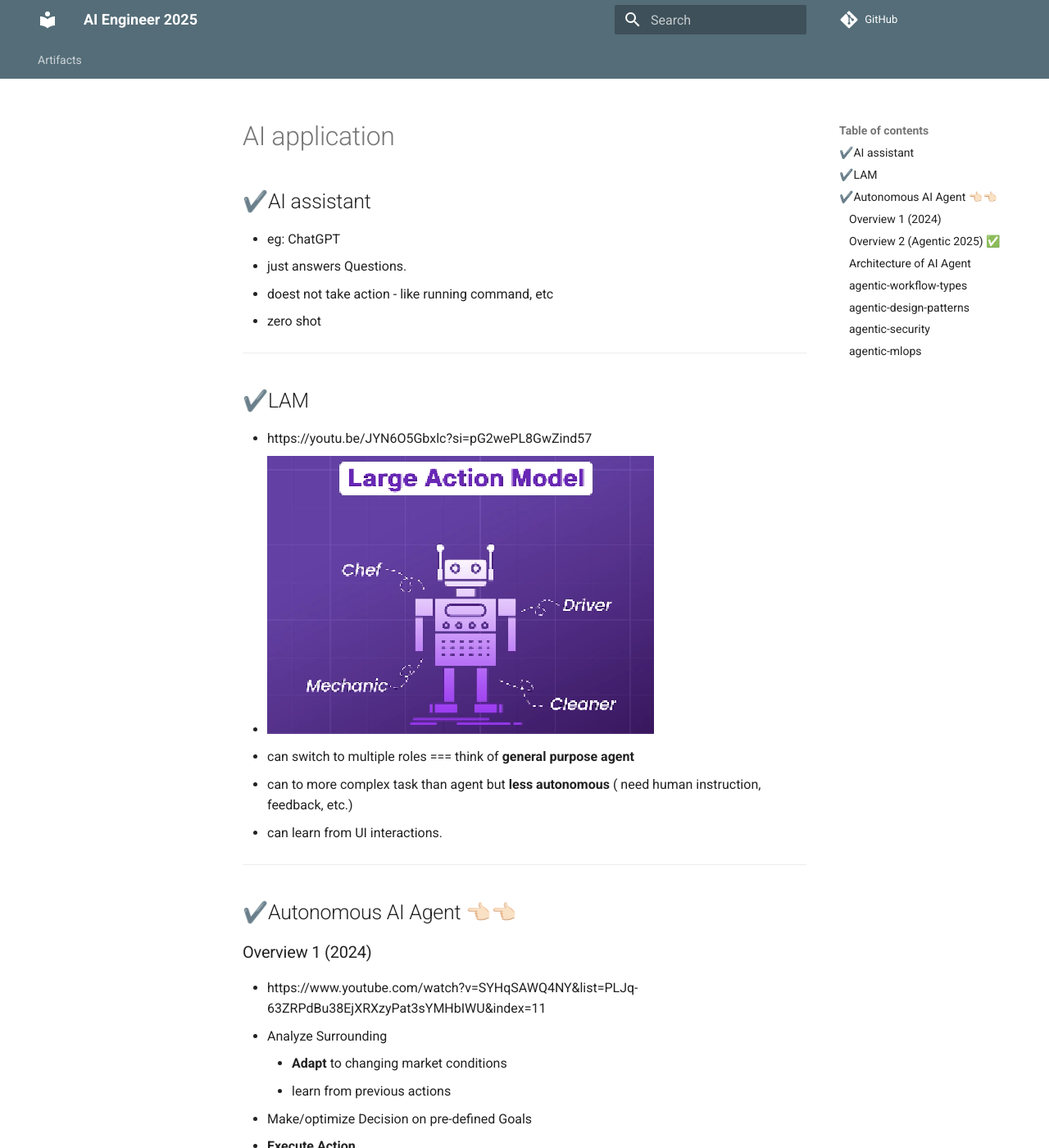
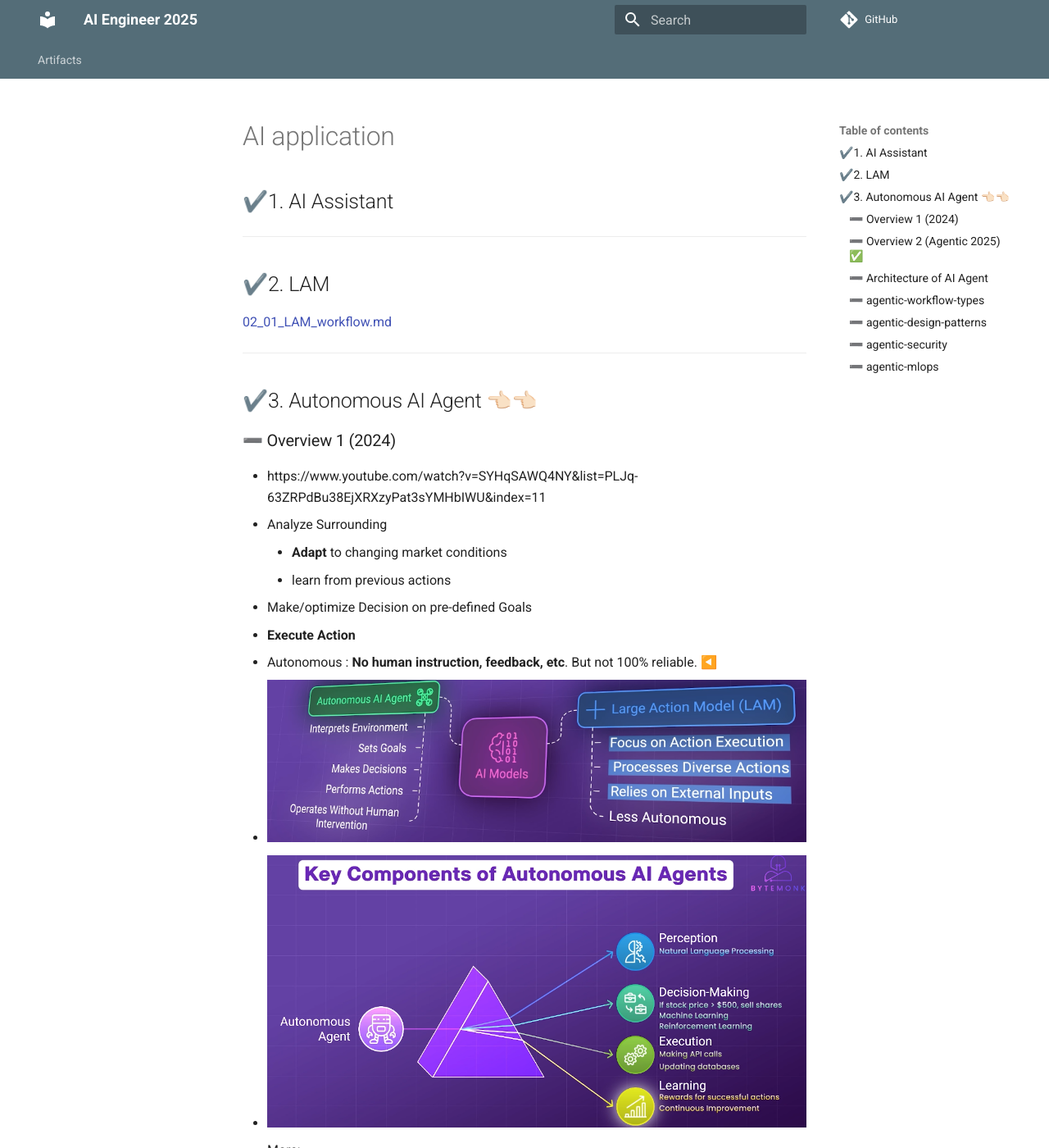
Before and after one commit to lekhrajdinkar/AI-Engineer, an MkDocs documentation site: the page built from docs/2025/02_KK_AgenticAI/02_02_Agentic-AI_workflow.md, in a window 1280 px wide and 1400 px high. Shown: the whole window at 82% size. Built offline with MkDocs 1.6.1 and Material for MkDocs 9.7.7, drawn with Linux system fonts in a browser that asks for light colours; comment, search, counter and statistics services are not loaded; some of the changed text lies outside the part shown.

Commit message:
docs - LAM

```diff
--- a/docs/2025/02_KK_AgenticAI/02_01_AI_Application.md
+++ b/docs/2025/02_KK_AgenticAI/02_02_Agentic-AI_workflow.md
@@ -1,21 +1,14 @@
 # AI application
-## ✔️AI assistant
-- eg: ChatGPT
-- just answers Questions.
-- doest not take action - like running command, etc
-- zero shot
+## ✔️1. AI Assistant
 
 ---
-## ✔️LAM
-- https://youtu.be/JYN6O5Gbxlc?si=pG2wePL8GwZind57
-- ![img.png](../../99_img/bm/llm/11/img.png)
-- can switch to multiple roles === think of **general purpose agent**
-- can to more complex task than agent but **less autonomous** ( need human instruction, feedback, etc.)
-- can learn from UI interactions.
+## ✔️2. LAM
+[02_01_LAM_workflow.md](02_01_LAM_workflow.md)
 
 ---
-## ✔️Autonomous AI Agent  👈🏻👈🏻
-### Overview 1 (2024)
+## ✔️3. Autonomous AI Agent  👈🏻👈🏻
+
+### ➖ Overview 1 (2024)
 - https://www.youtube.com/watch?v=SYHqSAWQ4NY&list=PLJq-63ZRPdBu38EjXRXzyPat3sYMHbIWU&index=11
   - Analyze Surrounding
     - **Adapt** to changing market conditions
@@ -45,7 +38,7 @@
     - https://github.com/microsoft/autogen
 
 ---
-### Overview 2 (Agentic 2025) ✅
+### ➖ Overview 2 (Agentic 2025) ✅
 - https://youtu.be/Jj1-zb38Yfw?si=IbIOuVXidY1t0Qgg
 - agents solve multi-actions problem by calling multiple tools and understand the full context in structured way
 - `Agentic AI is framed as AI,`
@@ -78,7 +71,7 @@ closing the feedback loop.
   - ![img_5.png](../../99_img/genai/agent/01/29/img_5.png)
 
 ---
-### Architecture of AI Agent
+### ➖ Architecture of AI Agent
 ![img_4.png](../../99_img/genai/agent/01/29/img_4.png)
 - **Component**:
     - LLM
@@ -90,7 +83,7 @@ closing the feedback loop.
       - `Langchain, OpenAI SDK, CrewAI, AutoGen (MST)`
       - basically define the workflow of agent
 ---
-### agentic-workflow-types
+### ➖ agentic-workflow-types
 - single-agent,
 - multi-agent,
 - human-in-the-loop,
@@ -101,10 +94,10 @@ closing the feedback loop.
 - Truly Autonomous
 
 ---
-### agentic-design-patterns
+### ➖ agentic-design-patterns
 
 ---
-### agentic-security
+### ➖ agentic-security
 
 ---
-### agentic-mlops
+### ➖ agentic-mlops
```
Also changed, not shown: docs/2025/01_AWS_AIF-C01/00_01_kickOff.md (+1 -1 lines), docs/2025/01_AWS_AIF-C01/02_03_prompt-Engineering.md (+2 -0 lines), docs/2025/02_KK_AgenticAI/02_01_LAM_workflow.md (added, +25 -0 lines), docs/2025/02_KK_AgenticAI/03_01_MCP.md (+10 -2 lines), docs/99_img/genai/2025/lam/01/img.png (added), docs/99_img/genai/2025/lam/01/img_1.png (added), docs/99_img/genai/2025/lam/01/img_2.png (added), docs/99_img/genai/2025/lam/01/img_3.png (added), docs/99_img/genai/2025/lam/01/img_4.png (added), docs/99_img/genai/2025/lam/01/img_5.png (added), docs/99_img/genai/2025/lam/01/img_6.png (added).
